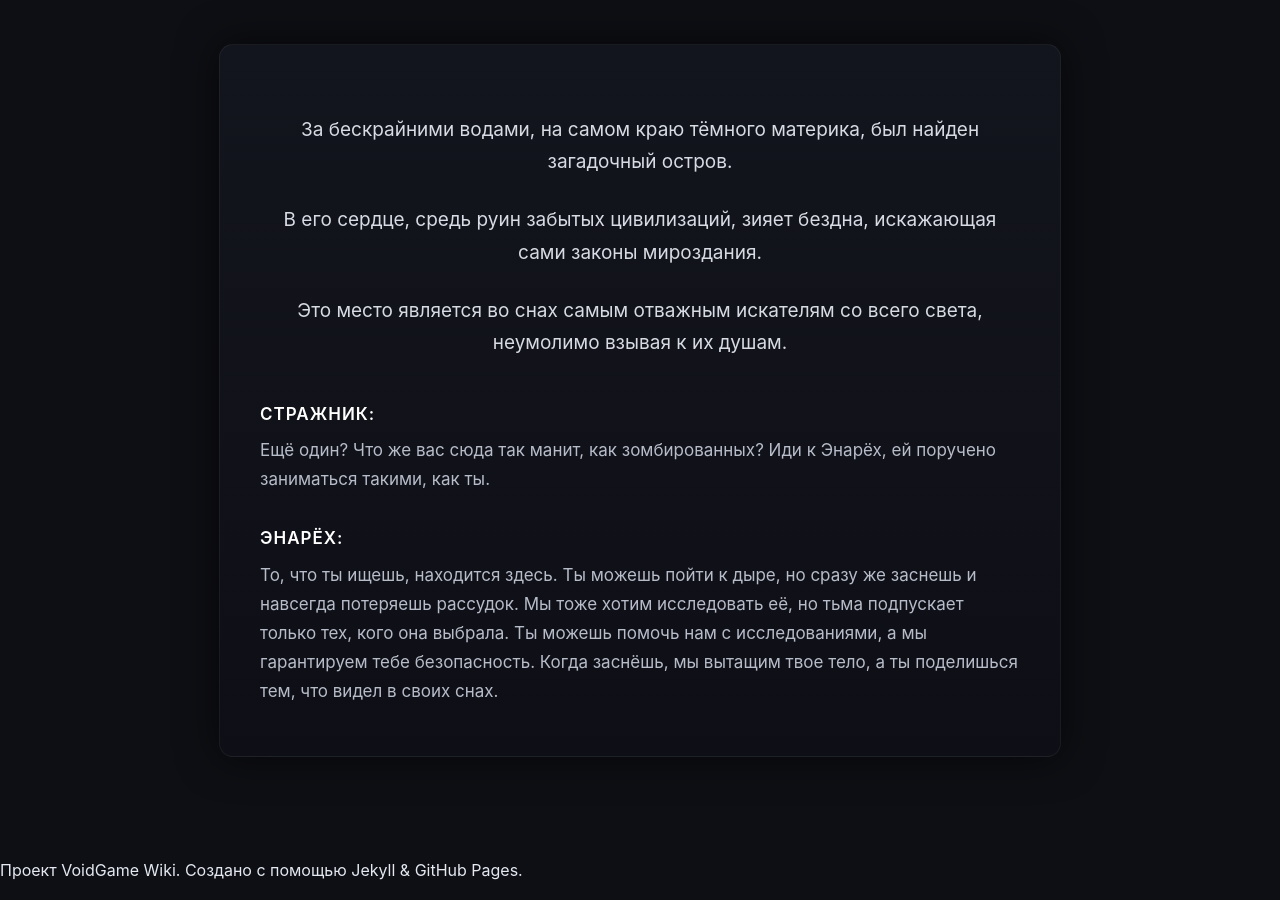
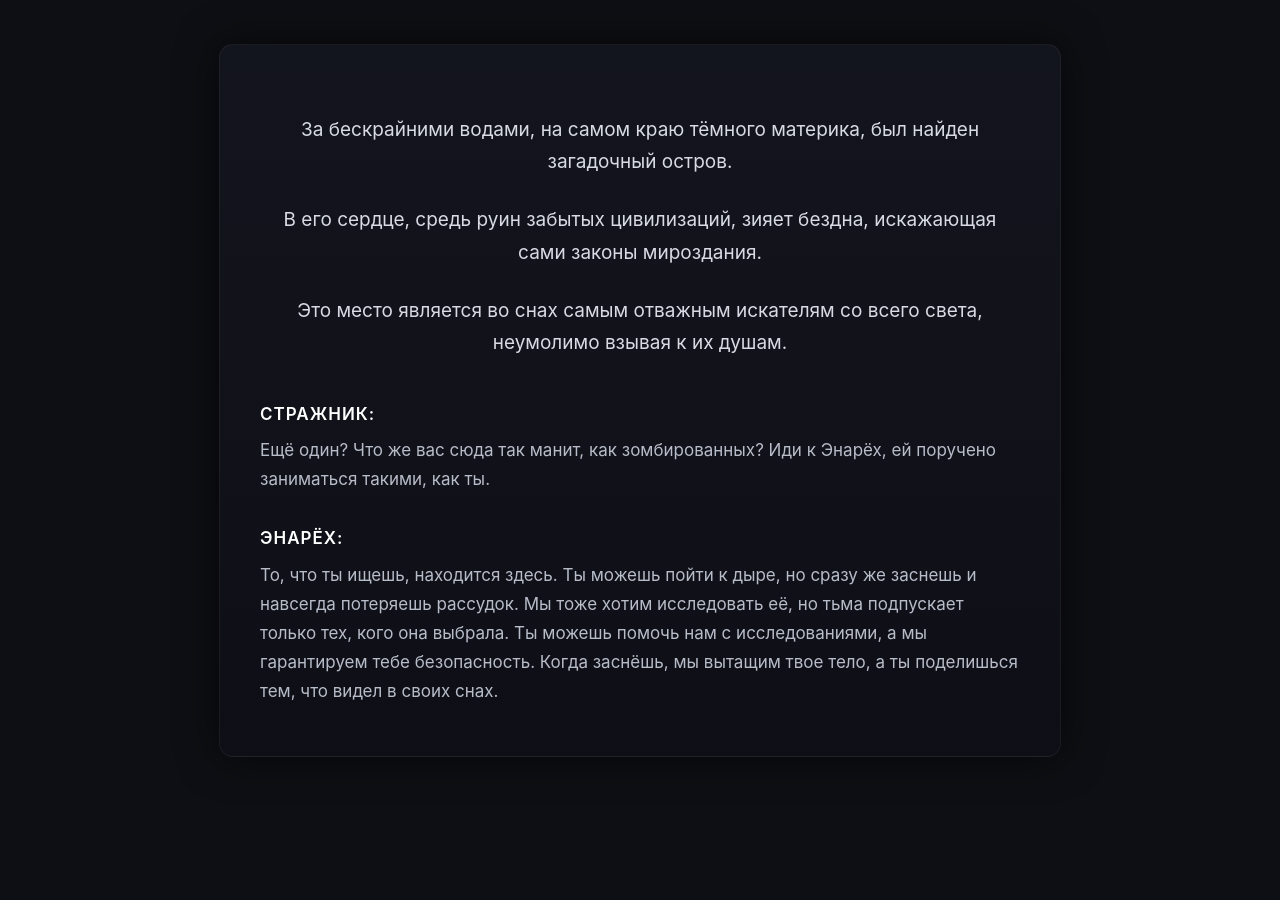
Before and after one commit to tveiv/tveiv.github.io, a Jekyll site: the page built from index.md, in a window 1280 px wide and 900 px high, scrolled down 686 px. Built offline with Jekyll 4.4.1, drawn with Linux system fonts in a browser that asks for light colours; after the commit the page ends 1543 px from its top, so only the background shows below that.

Commit message:
Delete footed advert

```diff
--- a/_layouts/default.html
+++ b/_layouts/default.html
@@ -21,9 +21,6 @@
     {{ content }}
   </main>
 
-  <footer class="site-footer">
-    <p>Проект VoidGame Wiki. Создано с помощью Jekyll & GitHub Pages.</p>
-  </footer>
 
 </body>
 </html>
```
